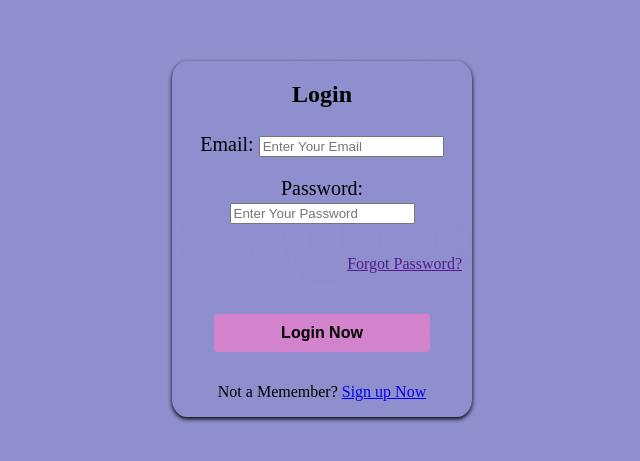
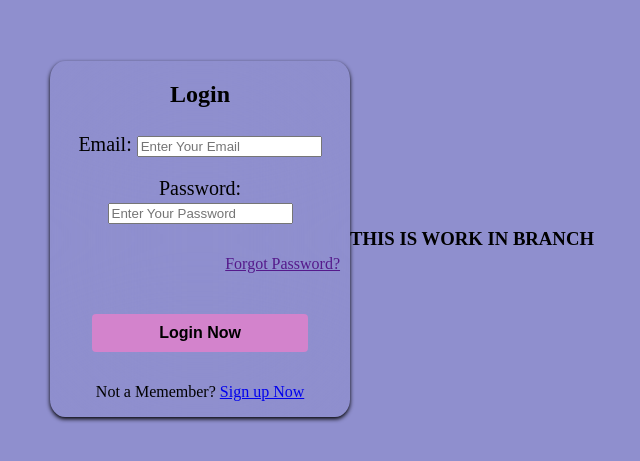
Before and after one commit to ayeshasamad723-glitch/Form, a plain HTML site: page index.html in a window 1280 px wide. Shown: the part 161-622 px from the top of the page, without its empty margins (318-958 px from the left). Drawn offline with Linux system fonts and the light colour scheme.

Commit message:
Updated with branch

```diff
--- a/index.html
+++ b/index.html
@@ -88,5 +88,7 @@ height: 100vh;
             </div>
         </form>
     </div>
+
+    <h3>THIS IS WORK IN BRANCH</h3>
 </body>
 </html>
```
